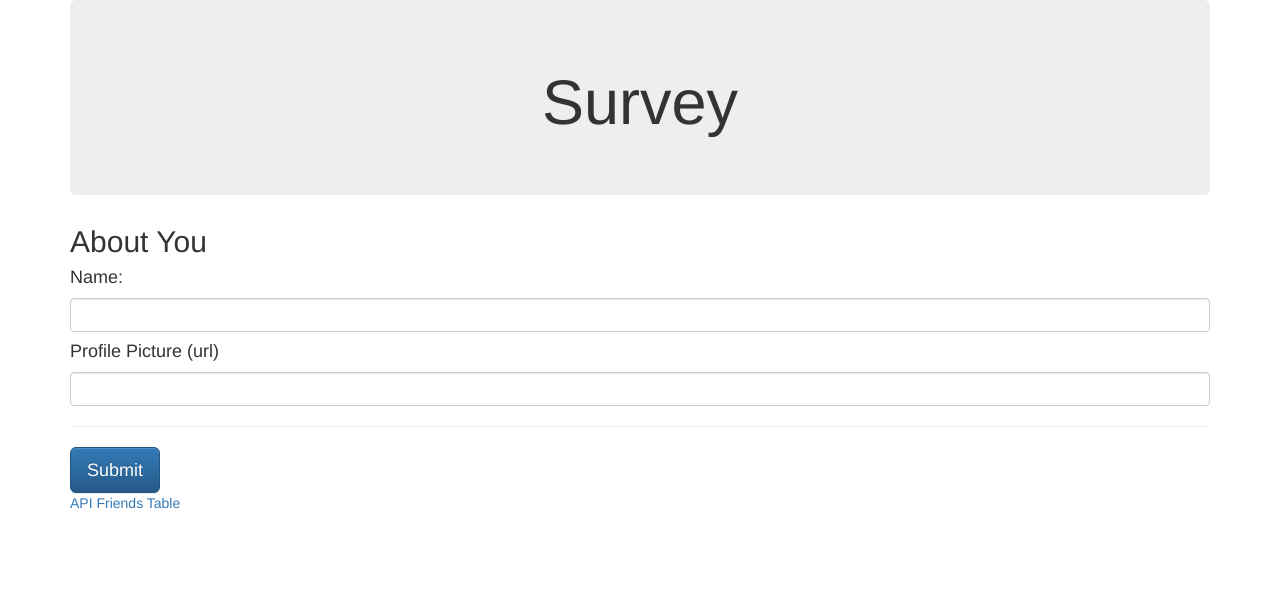
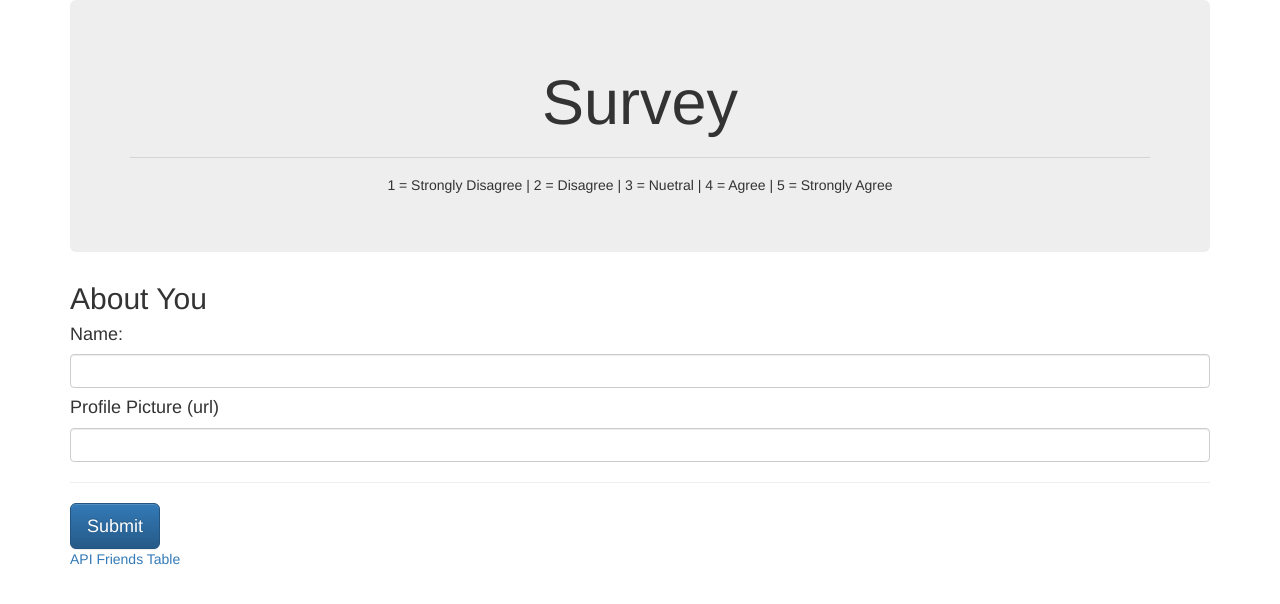
Before and after one commit to jessicacord/FriendFinder, a website: page app/public/survey.html in a window 1280 px wide. Drawn offline with nearby package versions, Linux system fonts and the light colour scheme; no server answers.

Commit message:
added scale info

```diff
--- a/app/public/survey.html
+++ b/app/public/survey.html
@@ -24,6 +24,9 @@
     <div class="container">
         <div class="jumbotron text-center">
             <h1>Survey</h1>
+            <hr>
+
+            <h5>1 = Strongly Disagree | 2 = Disagree | 3 = Nuetral | 4 = Agree | 5 = Strongly Agree</h5>
         </div>
 
         <div id="profile">
```
